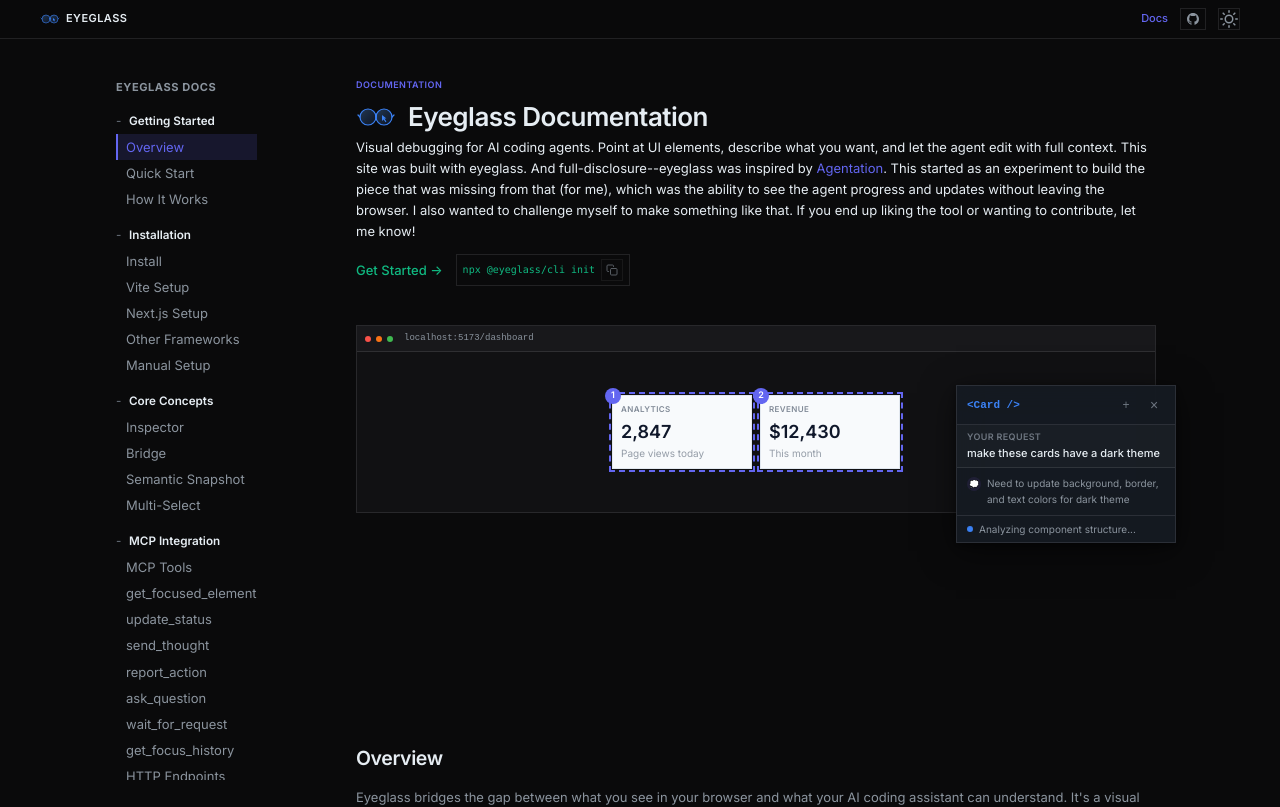
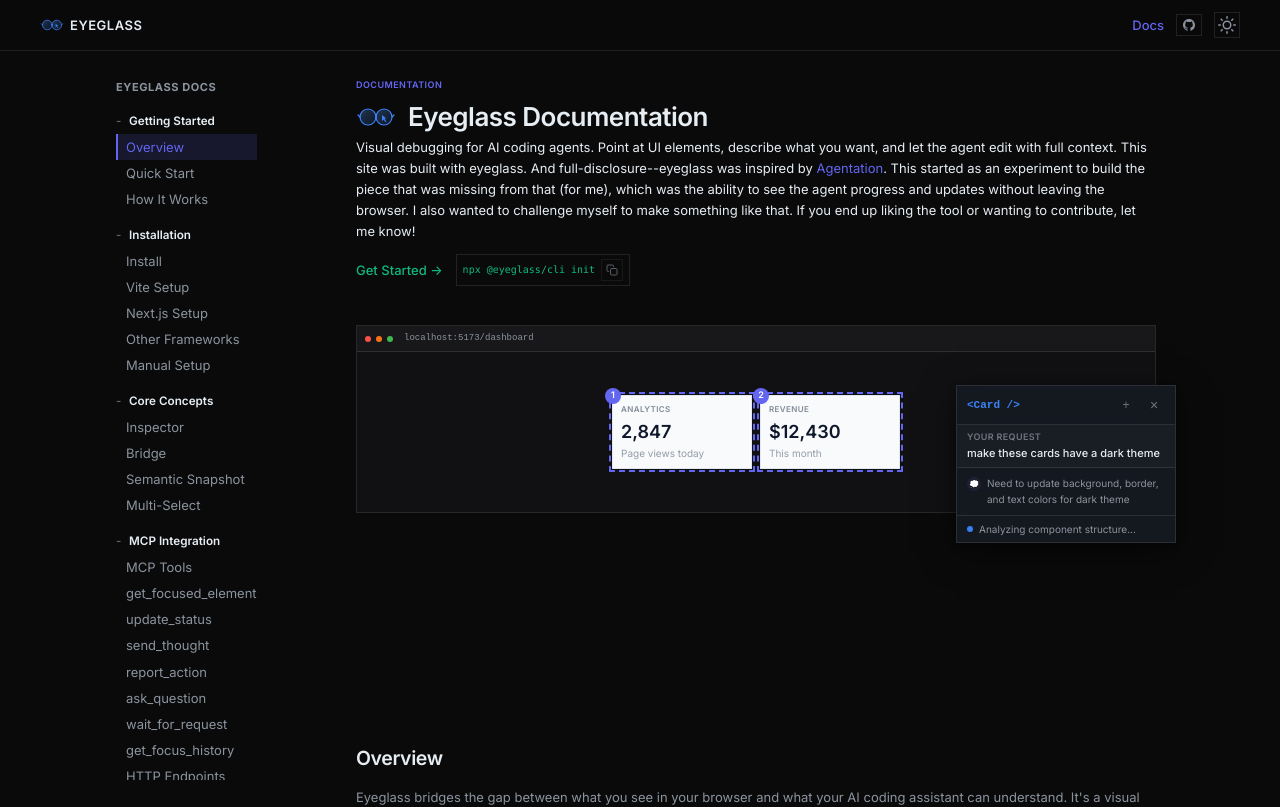
Before and after one commit to donutboyband/eyeglass_site, a React (Vite) app: page /docs in a window 1280 px wide. Shown: the top 807 px of the page. Built offline with nearby package versions, Linux system fonts and the light colour scheme.

Commit message:
[eyeglass:eyeglass-1770952518512-posw68d] Increased nav height and text sizes

```diff
--- a/src/App.css
+++ b/src/App.css
@@ -10,7 +10,7 @@
   left: 0;
   right: 0;
   z-index: 100;
-  padding: var(--space-5) var(--space-7);
+  padding: var(--space-7) var(--space-9);
   background: var(--color-nav);
   backdrop-filter: var(--glass-blur);
   -webkit-backdrop-filter: var(--glass-blur);
@@ -30,15 +30,15 @@
   align-items: center;
   gap: var(--space-4);
   font-weight: 600;
-  font-size: 11px;
+  font-size: 13px;
   text-transform: uppercase;
   letter-spacing: 0.04em;
   color: var(--color-text);
 }
 
 .nav-logo img {
-  width: 20px;
-  height: 20px;
+  width: 24px;
+  height: 24px;
 }
 
 .nav-links {
@@ -51,15 +51,15 @@
   display: flex;
   align-items: center;
   justify-content: center;
-  width: 22px;
-  height: 22px;
+  width: 26px;
+  height: 26px;
   padding: 0;
   border-radius: 0;
   background: transparent;
   border: 1px solid var(--color-border);
   color: var(--color-text-muted);
   cursor: pointer;
-  font-size: 10px;
+  font-size: 12px;
   transition: all 0.1s;
 }
 
@@ -75,7 +75,7 @@
   align-items: center;
   gap: var(--space-2);
   color: var(--color-text-muted);
-  font-size: 11px;
+  font-size: 13px;
   font-weight: 500;
   transition: color 0.1s;
 }
```
Also changed, not shown: 1 other file (tests, documents, lock files or other folders).
